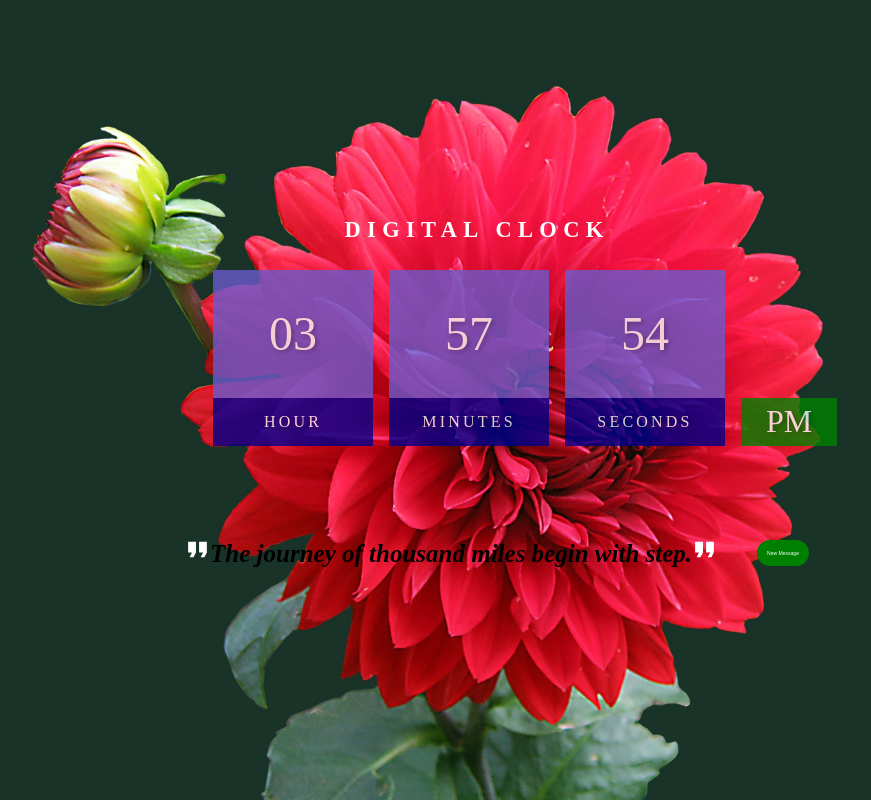
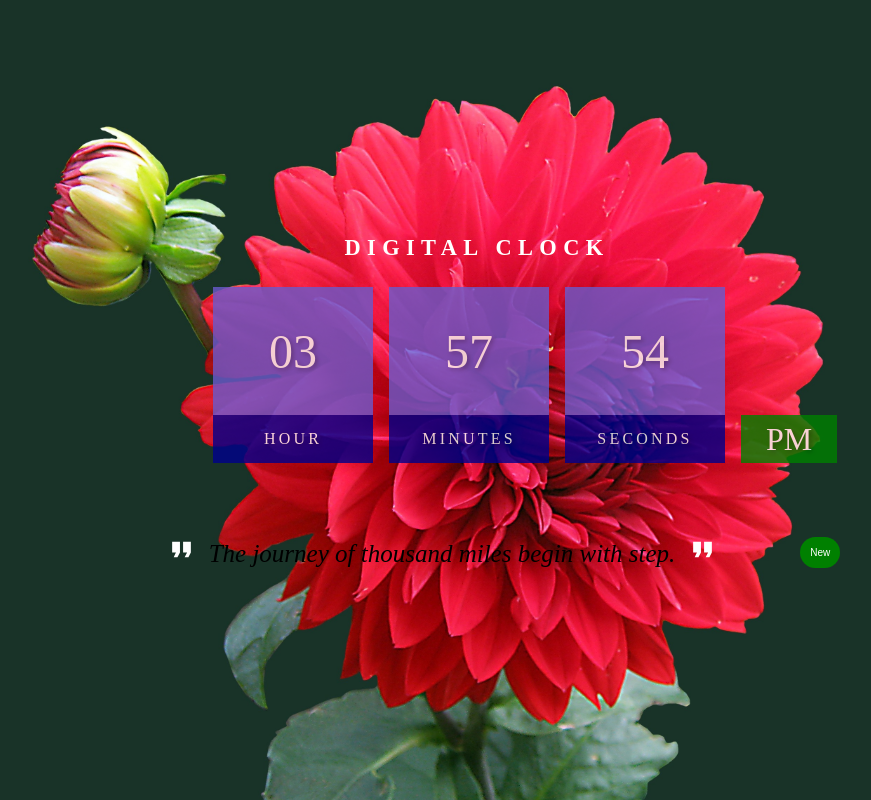
Before and after one commit to PaulKoumedzro/Timer, a plain HTML site: page index.html in a window 1280 px wide. Shown: the whole page, without its empty margins (163-1034 px from the left). Drawn offline with nearby package versions, Linux system fonts and the light colour scheme.

Commit message:
create message v2

```diff
--- a/index.html
+++ b/index.html
@@ -32,9 +32,9 @@
         </div>
         <!--Message generator-->
         <div class="message-container">
-            <div class="message-box"><h4 id="message"><blockquote><ion-icon name="quote" class="quote"></ion-icon>The journey of
-                thousand miles begin with step.<ion-icon name="quote" class="quote"></ion-icon></blockquote></h4></div>
-            <div class="btn-box"><button type="button" id="new-message-generator">New Message</button></div>
+            <div class="message-box"><blockquote><ion-icon name="quote" class="quote"></ion-icon><The id="message">The journey of
+                thousand miles begin with step.</h4><ion-icon name="quote" class="quote"></ion-icon></blockquote></div>
+            <div class="btn-box"><button type="button" id="new-message-generator-btn">New</button></div>
         </div>
         <script src="script.js"></script>
     </body>
--- a/script.js
+++ b/script.js
@@ -30,3 +30,14 @@ function updateClock(){
 updateClock();
 
 /*    MESSAGE GENERATOR    */
+
+let message = ['The journey of thousands miles begin with one step  —Lao Zhu',
+'All our dreams can come true, if we have the courage to pursue them. —Walt Disney',
+'The secret of getting ahead is getting started.  —Mark Twain','Do not limit yourself. Many people limit themselves to what they think they can do. You can go as far as your mind lets you. What you believe, remember, you can achieve. —Mary Kay Ash',
+'The best time to plant a tree was 20 years ago. The second best time is now.” ―Chinese Proverb',
+'Only the paranoid survive.” —Andy Grove',
+'It is hard to beat a person who never gives up.” —Babe Ruth',
+'If people are doubting how far you can go, go so far that you cannot hear them anymore.” —Michele Ruiz',
+'Do what you feel in your heart to be right―for you will be criticized anyway. ―Eleanor Roosevelt',
+'You can either experience the pain of discipline or the pain of regret. The choice is yours.'
+,'Impossible is just an opinion. —Paulo Coelho'];
--- a/style.css
+++ b/style.css
@@ -63,10 +63,14 @@ h2{
     justify-content: space-between;
     align-items: center;
 }
-
+.message-box{
+    margin-right: 15px;
+}
 .quote{
     font-size: 1.563rem;
     color: #fff;
+    margin-left: 15px;
+    margin-right: 15px;
 }
 
 #message{
@@ -75,12 +79,13 @@ h2{
  font-style: italic;
 }
 
-#new-message-generator{
-    font-size: 0.315rem;
+#new-message-generator-btn{
+    font-size: 0.625rem;
     color: #fff;
     background-color: rgb(0, 128, 0);
    padding: 0.625rem 0.625rem;
     border: none;
     border-radius: 15rem;
+    margin-left: 15px;
 
 }
```
